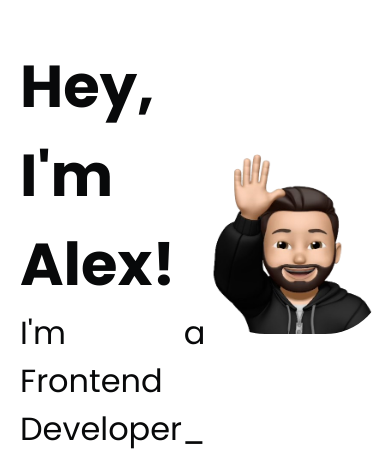
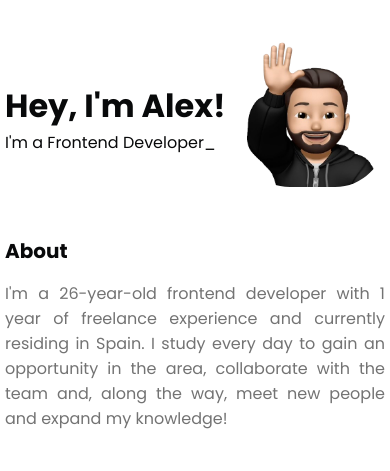
Before and after one commit to alexmonteirodev/portifolio-alex, a plain HTML site: page index.html in a window 390 px wide. Shown: the top 471 px of the page. Drawn offline with Linux system fonts and the light colour scheme.

Commit message:
responsive

```diff
--- a/css/geral.css
+++ b/css/geral.css
@@ -22,17 +22,6 @@ h4{
     width: 750px;
     flex-direction: column;
     margin: auto;
-}
-@media (max-width: 750px){
-    .flex-container{
-        display: flex;
-        justify-content: center;
-        align-items: center;
-        align-content: center;
-        width: 350px;
-        flex-direction: column;
-        margin: auto;
-    }
 }
 /* section 1 - presentation */
 .presentation{
@@ -315,3 +304,13 @@ nav{
     width: 100%;
     height: 0px;
 }
+@media (max-width: 750px){
+    .flex-container{
+        width: 380px;
+    }
+    #avatar{
+        width: 145px;
+        height: 145px;
+        border-radius: 50px;
+    }
+}
--- a/css/tipografia.css
+++ b/css/tipografia.css
@@ -14,3 +14,12 @@
 h3{
     font-size: 1.25rem;
 }
+@media (max-width: 750px){
+    .presentation h1 {
+        font-weight: bold;
+        font-size: 2rem;
+     }
+     .presentation p {
+        font-size: 1rem;
+    }
+}
```
